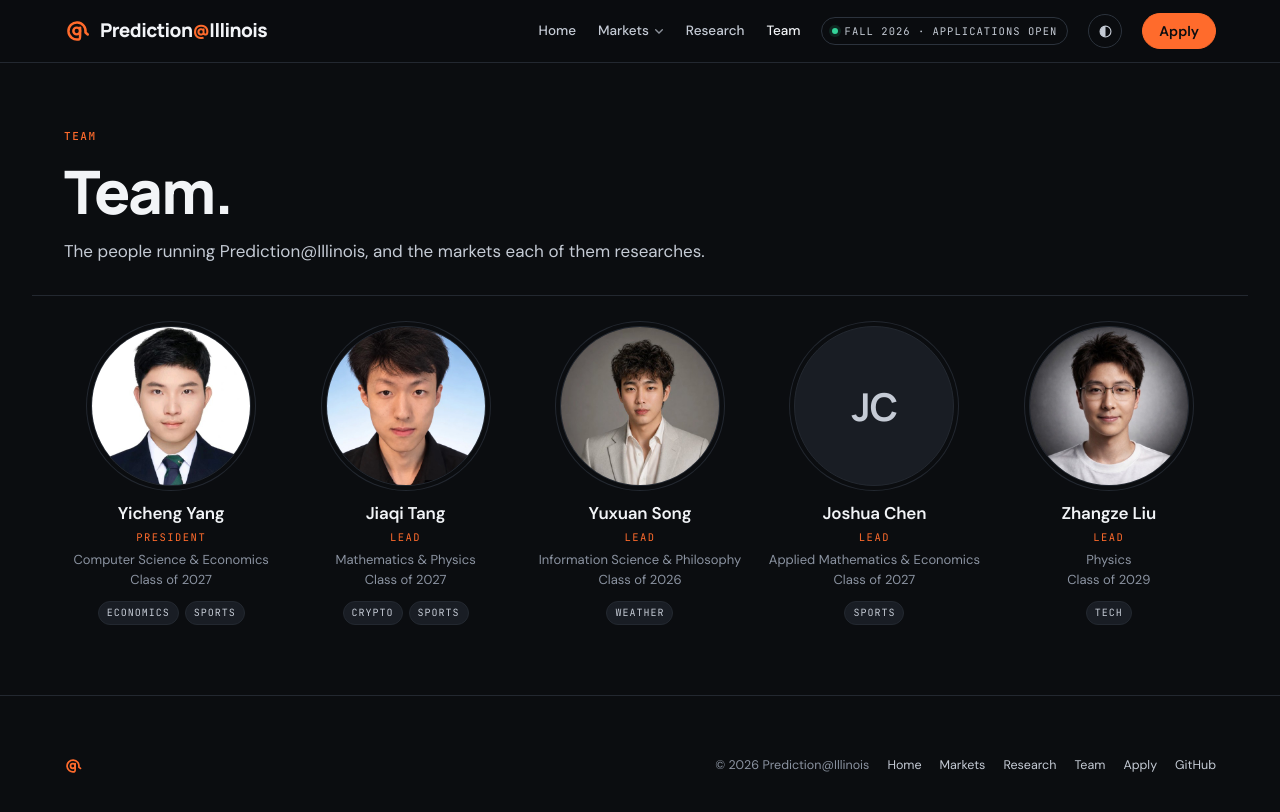
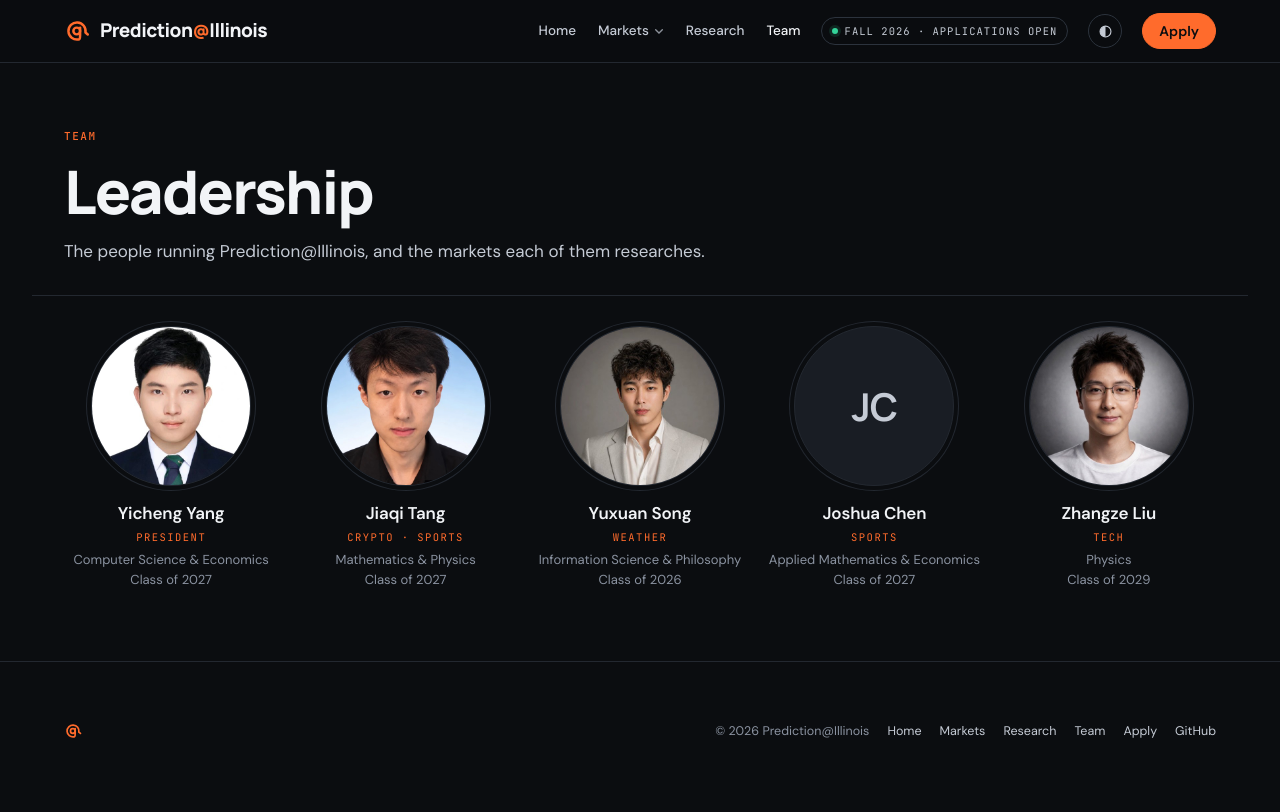
Before and after one commit to Prediction-Illinois/prediction-illinois.github.io, a Jekyll site: the page built from team/index.html, in a window 1280 px wide. Shown: the top 812 px of the page. Built offline with Jekyll 4.4.1, drawn with Linux system fonts in a browser that asks for light colours.

Commit message:
Leadership page: only the President carries a title; everyone else is labelled by the markets they cover
Co-Authored-By: Claude Opus 5.5 <noreply@anthropic.com>

```diff
--- a/_data/team.yml
+++ b/_data/team.yml
@@ -1,6 +1,6 @@
 # One entry per person, in display order (President first). Fields:
 #   name      required
-#   role      e.g. President · Vice President · Lead · Member
+#   role      only for a title such as President; without one, the card shows the person's markets
 #   tracks    list of market keys: elections | sports | crypto | economics | tech | weather
 #   linkedin  full URL (the name becomes a link)
 #   photo     e.g. /assets/team/yicheng.jpg  — square, ≥400px; put files in assets/team/
@@ -14,7 +14,6 @@
   year: Class of 2027
 
 - name: Jiaqi Tang
-  role: Lead
   tracks: [crypto, sports]
   linkedin: https://www.linkedin.com/in/jiaqitang2005/
   photo: /assets/team/jiaqi-tang.jpg
@@ -22,7 +21,6 @@
   year: Class of 2027
 
 - name: Yuxuan Song
-  role: Lead
   tracks: [weather]
   linkedin: https://www.linkedin.com/in/fitz-song/
   photo: /assets/team/yuxuan-song.jpg
@@ -30,14 +28,12 @@
   year: Class of 2026
 
 - name: Joshua Chen
-  role: Lead
   tracks: [sports]
   linkedin: https://www.linkedin.com/in/joshch/
   major: Applied Mathematics & Economics
   year: Class of 2027
 
 - name: Zhangze Liu
-  role: Lead
   tracks: [tech]
   linkedin: https://www.linkedin.com/in/zhangze-liu-635b25298/
   photo: /assets/team/zhangze-liu.jpg
--- a/_includes/person.html
+++ b/_includes/person.html
@@ -2,7 +2,6 @@
 <div class="person">
   <div class="ava">{% if include.p.photo %}<img src="{{ include.p.photo }}" alt="{{ nm }}">{% else %}<span class="ini">{% for w in parts limit: 2 %}{{ w | slice: 0 }}{% endfor %}</span>{% endif %}</div>
   <h3>{% if include.p.linkedin %}<a href="{{ include.p.linkedin }}" target="_blank" rel="noopener">{{ nm }}</a>{% else %}{{ nm }}{% endif %}</h3>
-  <span class="r">{{ include.p.role }}</span>
+  <span class="r">{% if include.p.role %}{{ include.p.role }}{% else %}{% for t in include.p.tracks %}{% assign person_market = site.data.markets[t] %}{% if person_market %}{% unless forloop.first %} · {% endunless %}<a href="/markets/{{ t }}/">{{ person_market.chip }}</a>{% endif %}{% endfor %}{% endif %}</span>
   {% if include.p.major or include.p.year %}<p>{{ include.p.major }}{% if include.p.major and include.p.year %}<br>{% endif %}{{ include.p.year }}</p>{% endif %}
-  {% if include.p.tracks %}<div class="mk">{% for t in include.p.tracks %}{% assign person_market = site.data.markets[t] %}{% if person_market %}<a href="/markets/{{ t }}/">{{ person_market.chip }}</a>{% endif %}{% endfor %}</div>{% endif %}
 </div>
--- a/_layouts/market.html
+++ b/_layouts/market.html
@@ -7,7 +7,7 @@ layout: default
   <span class="eyebrow brand">Market · {{ m.chip }}</span>
   <h1>{{ m.name }}</h1>
   <p class="lede">{{ m.blurb }}</p>
-  <div class="kv"><span>Resolves from <b>{{ m.resolves }}</b></span>{% for p in people %}{% if p.role != "Member" %}<span>Lead <b>{{ p.name }}</b></span>{% endif %}{% endfor %}</div>
+  <div class="kv"><span>Resolves from <b>{{ m.resolves }}</b></span></div>
 </section>
 
 <section class="band"><div class="wrap">
--- a/assets/css/site.css
+++ b/assets/css/site.css
@@ -222,9 +222,8 @@ nav.site a.on{color:var(--ink)}
 .person h3 a:hover{color:var(--brand)}
 .person .r{font-family:var(--mono);font-size:10.5px;letter-spacing:.14em;text-transform:uppercase;color:var(--brand)}
 .person p{font-size:13px;color:var(--muted)}
-.person .mk{display:flex;gap:6px;flex-wrap:wrap;justify-content:center;margin-top:auto;padding-top:6px}
-.person .mk a{font-family:var(--mono);font-size:10px;letter-spacing:.1em;text-transform:uppercase;color:var(--ink-2);background:var(--surface-2);border:1px solid var(--line);padding:3px 8px;border-radius:999px;text-decoration:none}
-.person .mk a:hover{color:var(--brand);border-color:var(--brand-line)}
+.person .r a{color:inherit;text-decoration:none}
+.person .r a:hover{text-decoration:underline;text-underline-offset:3px}
 
 /* ---- research: works (Oracle-style list) ---- */
 .page-head.rh .rule{display:block;width:40px;height:2px;background:var(--brand);margin:14px 0 16px}
--- a/team/index.html
+++ b/team/index.html
@@ -5,7 +5,7 @@ description: The people who run Prediction@Illinois, and the markets each of the
 ---
 <section class="wrap page-head">
   <span class="eyebrow brand">Team</span>
-  <h1>Team.</h1>
+  <h1>Leadership</h1>
   <p class="lede">The people running Prediction@Illinois, and the markets each of them researches.</p>
 </section>
 <section class="band"><div class="wrap">
```
